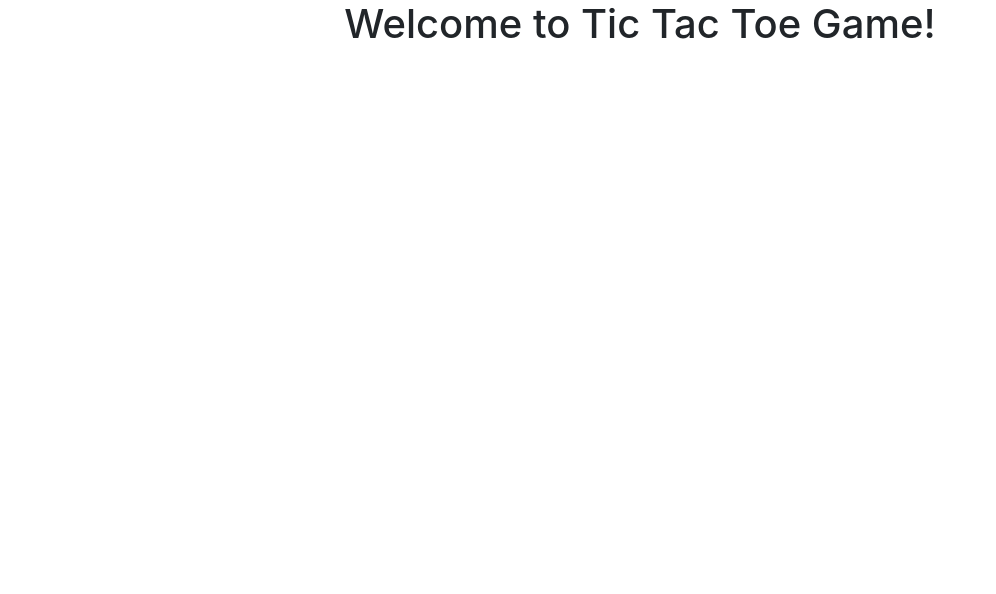
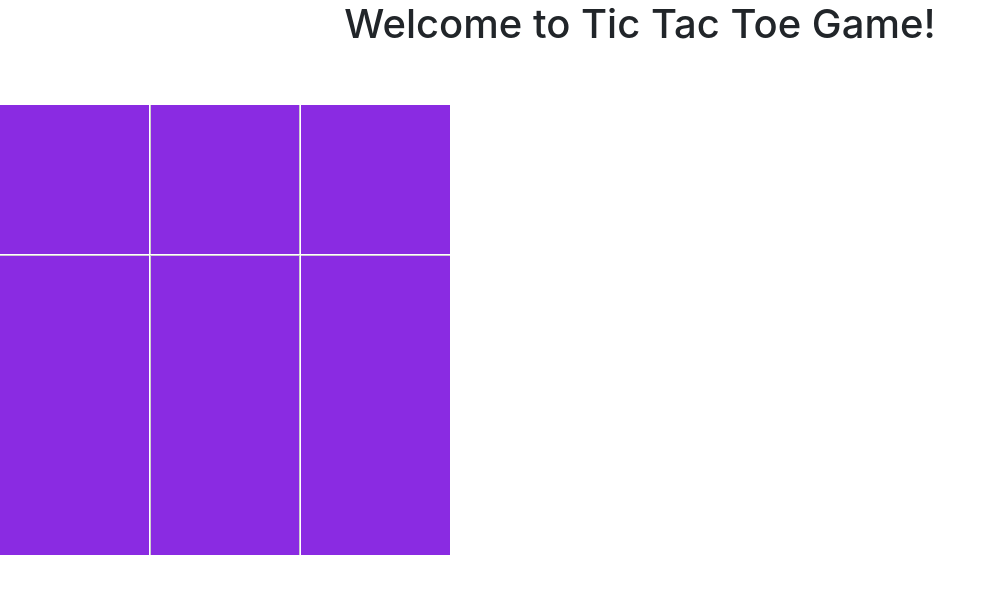
Before and after one commit to kammounmustapha/tic-tac-toe, an Angular app: page / in a window 1280 px wide. Shown: the top 594 px of the page, without its empty margins (0-996 px from the left). Built offline with nearby package versions, Linux system fonts and the light colour scheme.

Commit message:
Add game graphic and basic turns

```diff
--- a/package.json
+++ b/package.json
@@ -13,13 +13,13 @@
   "private": true,
   "dependencies": {
     "@angular/animations": "^5.2.11",
-    "@angular/cdk": "^7.3.3",
+    "@angular/cdk": "^5.2.5",
     "@angular/common": "^5.2.0",
     "@angular/compiler": "^5.2.0",
     "@angular/core": "^5.2.0",
     "@angular/forms": "^5.2.0",
     "@angular/http": "^5.2.0",
-    "@angular/material": "^7.3.3",
+    "@angular/material": "^5.2.5",
     "@angular/platform-browser": "^5.2.0",
     "@angular/platform-browser-dynamic": "^5.2.0",
     "@angular/router": "^5.2.0",
--- a/src/app/app.component.css
+++ b/src/app/app.component.css
@@ -0,0 +1,3 @@
+mat-grid-tile {
+    background: blueviolet;
+  }
--- a/src/app/app.component.html
+++ b/src/app/app.component.html
@@ -3,6 +3,13 @@
   <h1>
     Welcome to {{ title }}!
   </h1>
+  <br>
+
+    <div class="game-area" >
+      <mat-grid-list class="tic-tac-grid" cols="3">
+        <mat-grid-tile *ngFor="let block of gps.blocks; let i = index;trackBy: trackByFn" (click)="playerClick(i)"><i [class]="block.symbol == 'done' ? 'material-icons tick' : 'material-icons cross'">{{ block.symbol }}</i></mat-grid-tile>
+      </mat-grid-list>
+    </div>
 
 
 </div>
--- a/src/app/app.component.ts
+++ b/src/app/app.component.ts
@@ -10,8 +10,28 @@ import { Component } from '@angular/core';
 export class AppComponent {
   title = 'Tic Tac Toe Game';
 
-  constructor(gps: GamePlayService) {
-
+  constructor(private gps: GamePlayService) {
 
   }
+
+  playerClick(i) {
+    if(this.gps.turn == 0) {
+      this.gps.blocks[i].setValue("tick");
+    }
+    else {
+      this.gps.blocks[i].setValue("cross");
+    }
+    this.changeTurn();
+  }
+
+  botTurn() {
+    alert("Bot Turn");
+  }
+
+  changeTurn() {
+    this.gps.changeTurn();
+    if (this.gps.turn = 1) {
+      this.botTurn();
+    }
+  }
 }
--- a/src/app/app.module.ts
+++ b/src/app/app.module.ts
@@ -1,5 +1,8 @@
 import { BrowserModule } from '@angular/platform-browser';
 import { NgModule } from '@angular/core';
+
+
+import {MatGridListModule} from '@angular/material/grid-list';
 
 import { AppComponent } from './app.component';
 
@@ -10,7 +13,7 @@ import { AppComponent } from './app.component';
   ],
   imports: [
     BrowserModule,
-
+    MatGridListModule
   ],
 
   providers: [],
--- a/src/app/game-play.service.ts
+++ b/src/app/game-play.service.ts
@@ -38,5 +38,14 @@ export class GamePlayService {
     this.players.push(player2);
   }
 
+  changeTurn() {
+    if (this.turn == 0){
+      this.turn = 1;
+    }
+    else {
+      this.turn = 0
+    }
+  }
+
 
 }
--- a/src/index.html
+++ b/src/index.html
@@ -7,6 +7,7 @@
 
   <meta name="viewport" content="width=device-width, initial-scale=1">
   <link rel="icon" type="image/x-icon" href="favicon.ico">
+  <link href="https://fonts.googleapis.com/icon?family=Material+Icons" rel="stylesheet">
 </head>
 <body>
   <app-root></app-root>
--- a/src/styles.css
+++ b/src/styles.css
@@ -1,2 +1,36 @@
 /* You can add global styles to this file, and also import other style files */
 @import '~bootstrap/dist/css/bootstrap.min.css';
+@import "~@angular/material/prebuilt-themes/deeppurple-amber.css";
+
+.game-area {
+
+    margin-top: 25px;
+	width: 450px;
+}
+
+.tic-tac-grid {
+
+	div mat-grid-tile {
+        cursor: pointer;
+
+		&:nth-child(2), &:nth-child(5), &:nth-child(8) {
+			border-left: 1px solid #ccc;
+			border-right: 1px solid #ccc;
+		}
+
+		&:nth-child(4), &:nth-child(5), &:nth-child(6) {
+			border-top: 1px solid #ccc;
+			border-bottom: 1px solid #ccc;
+		}
+
+        i.material-icons.tick {
+            color: white;
+        }
+
+        i.material-icons.cross {
+            color: red;
+        }
+
+	}
+
+}
```
Also changed, not shown: 1 other file (tests, documents, lock files or other folders).
